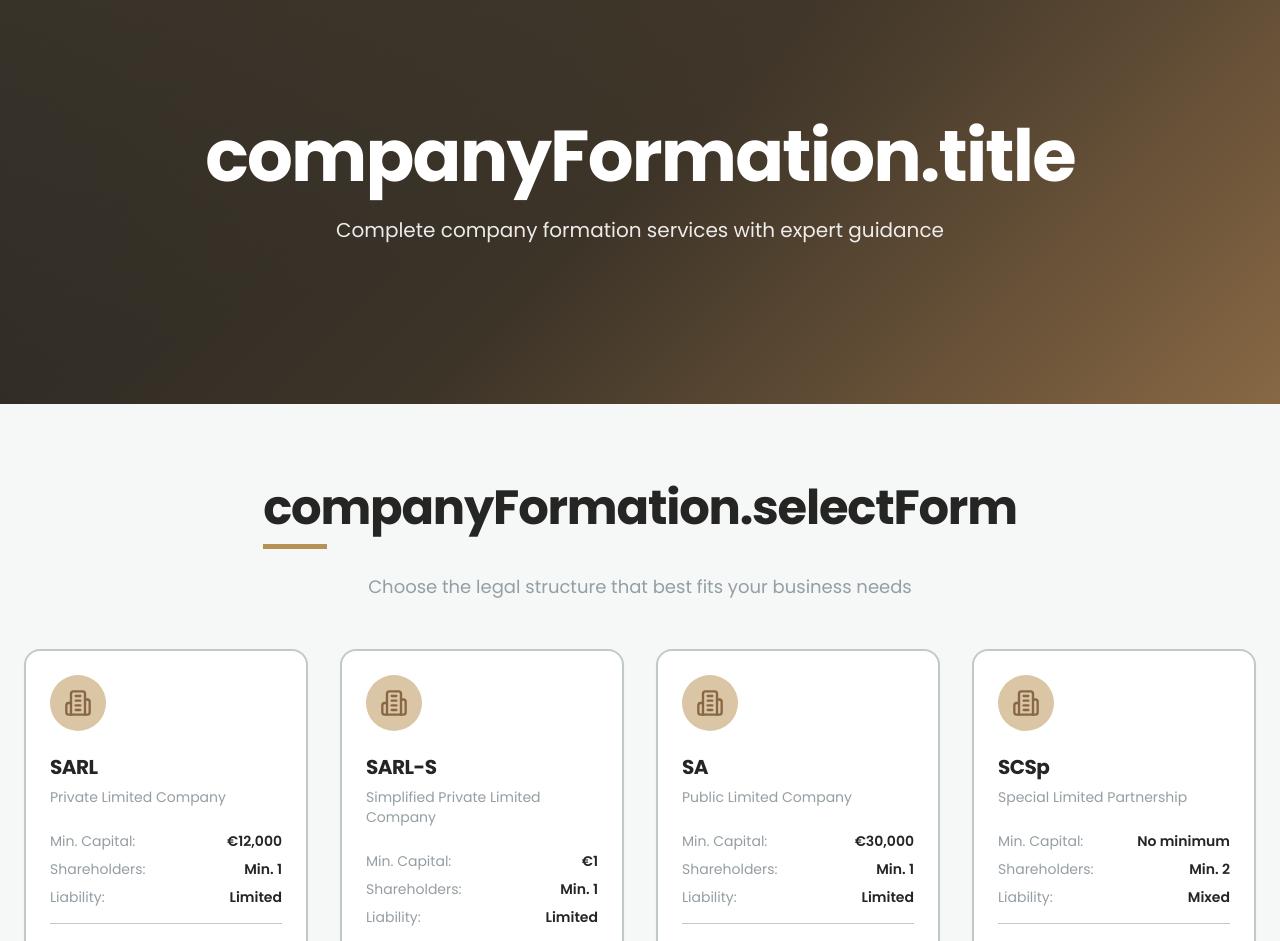
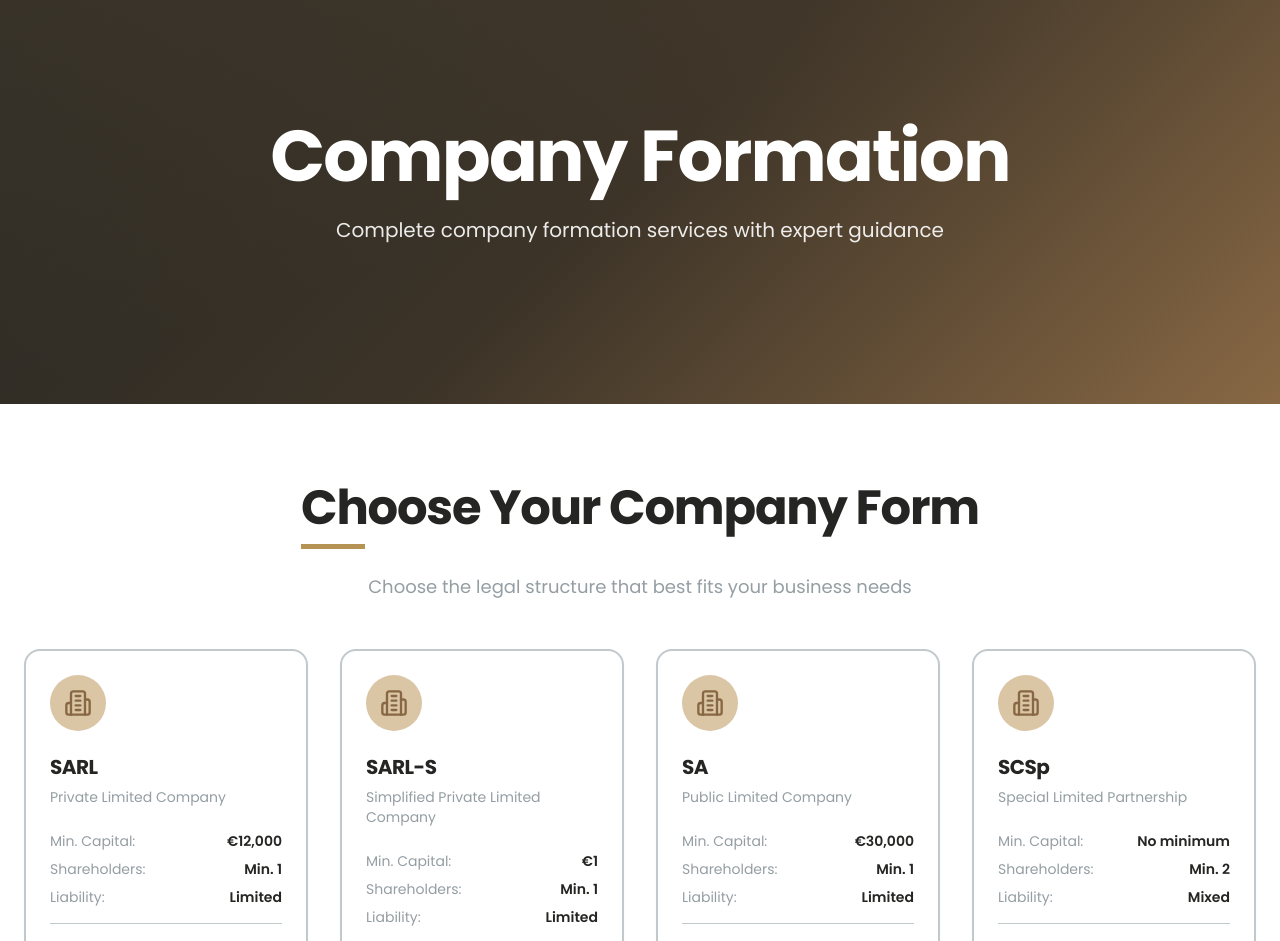
Before and after one commit to TAJKING10/opulanzbanking, a Next.js app: page /en/company-formation in a window 1280 px wide. Shown: the part 120-1061 px from the top of the page. Built offline with nearby package versions, Linux system fonts and the light colour scheme.

Commit message:
Updation in company formation page

```diff
--- a/app/[locale]/company-formation/page.tsx
+++ b/app/[locale]/company-formation/page.tsx
@@ -83,14 +83,14 @@
   return (
     <>
       <Hero
-        title={t("companyFormation.title")}
+        title="Company Formation"
         subtitle="Complete company formation services with expert guidance"
       />
 
-      <section className="bg-brand-off py-20">
+      <section className="bg-white py-20">
         <div className="container mx-auto max-w-7xl px-6">
           <SectionHeading
-            title={t("companyFormation.selectForm")}
+            title="Choose Your Company Form"
             description="Choose the legal structure that best fits your business needs"
             align="center"
             className="mb-12"
@@ -208,7 +208,7 @@
   ];
 
   return (
-    <div className="min-h-screen bg-brand-off py-20">
+    <div className="min-h-screen bg-white py-20">
       <div className="container mx-auto max-w-5xl px-6">
         <div className="mb-12">
           <h1 className="mb-2 text-center text-3xl font-bold text-brand-dark">
```
